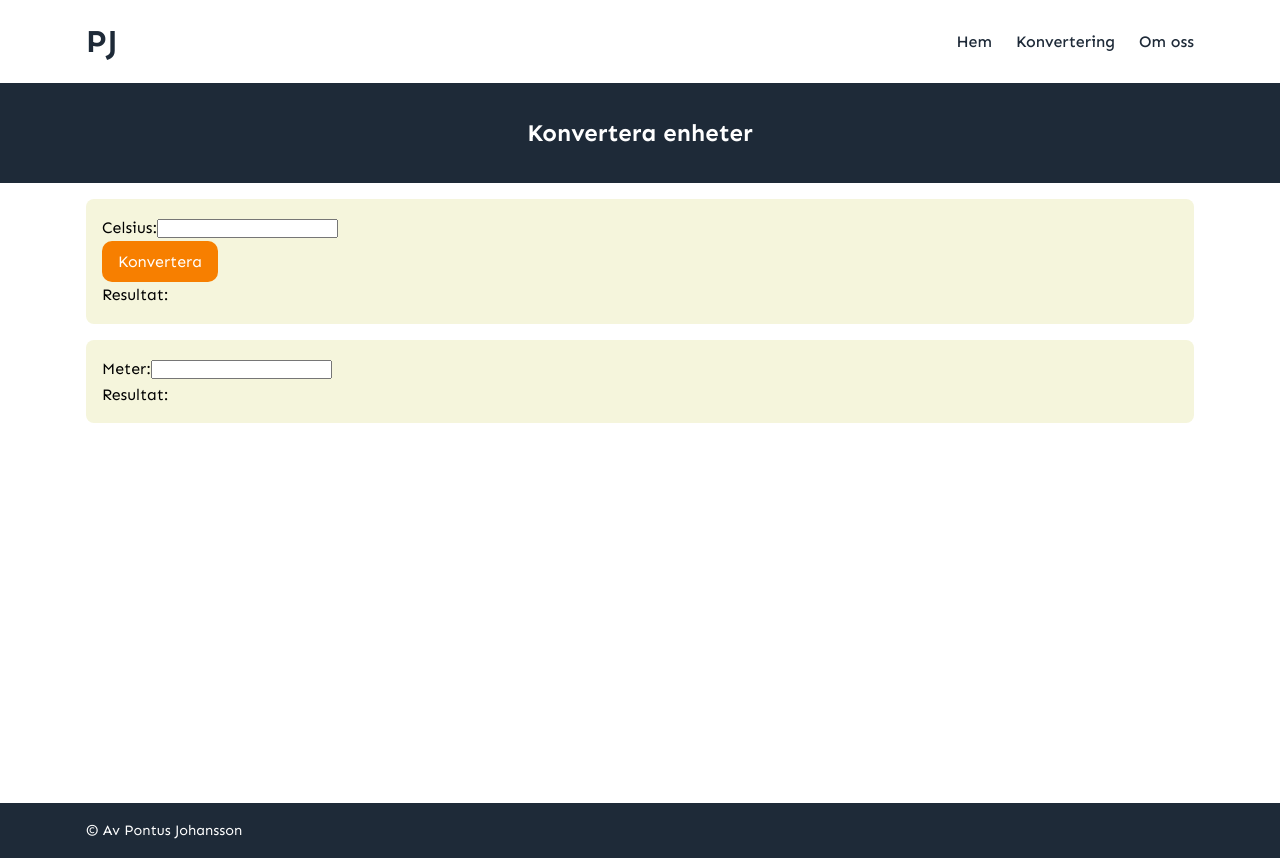
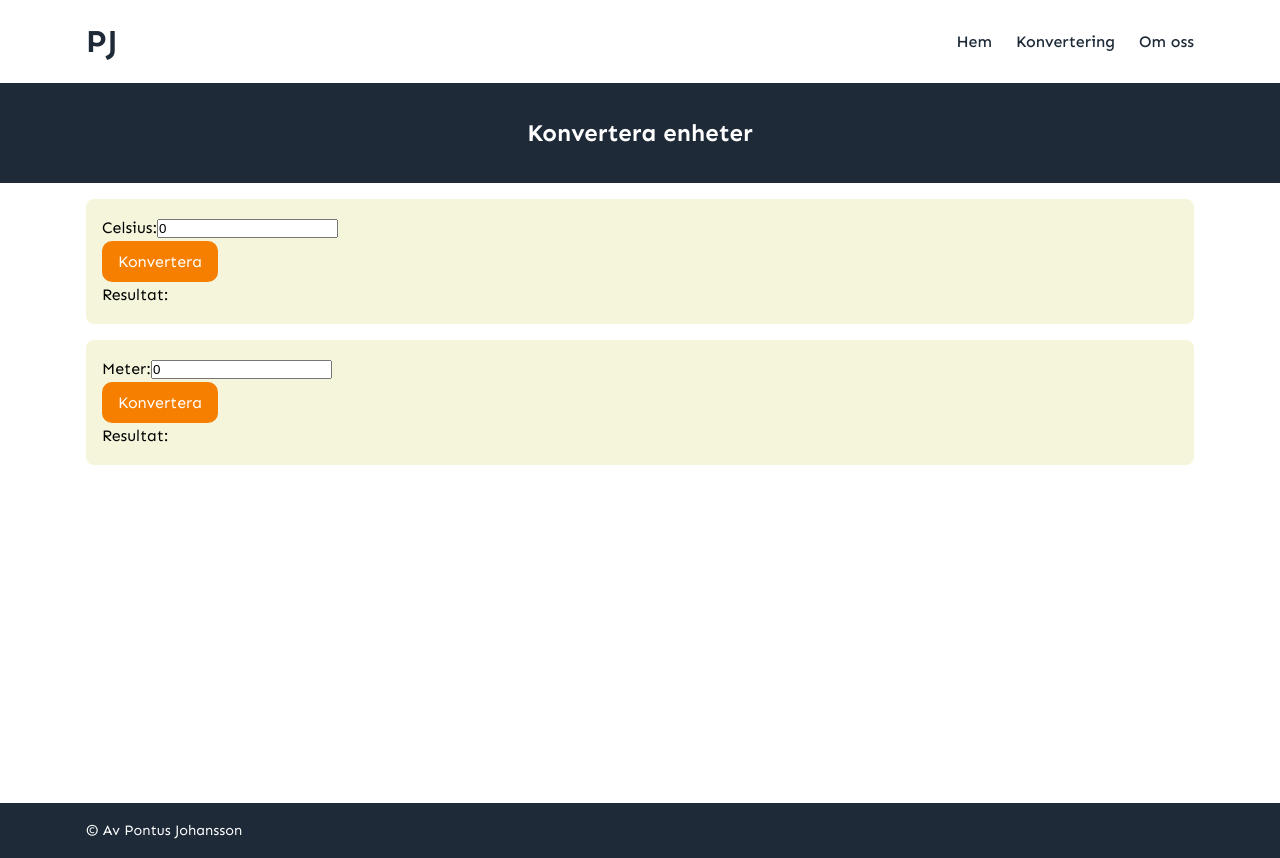
Before and after one commit to Punttt/AngularLab, an Angular app: page /converter in a window 1280 px wide. Built offline with nearby package versions, Linux system fonts and the light colour scheme.

Commit message:
importerar forms module

```diff
--- a/src/app/pages/converter/converter.html
+++ b/src/app/pages/converter/converter.html
@@ -5,15 +5,16 @@
 
     <div class="wrapper">
         <label for="celsius">Celsius:</label>
-        <input type="number" id="celsius">
-        <button class="btn">Konvertera</button>
+        <input type="number" id="celsius" [(ngModel)]="celsius">
+        <button class="btn" (click)="convertCelsius()">Konvertera</button>
         <p>Resultat:</p>
     </div>
 
 
     <div class="wrapper">
         <label for="meter">Meter:</label>
-        <input type="number" id="meter">
+        <input type="number" id="meter" [(ngModel)]="meter">
+        <button class="btn" (click)="convertMeter()">Konvertera</button>
         <p>Resultat:</p>
     </div>
 </div>
--- a/src/app/pages/converter/converter.ts
+++ b/src/app/pages/converter/converter.ts
@@ -1,9 +1,26 @@
 import { Component } from '@angular/core';
+import { FormsModule } from '@angular/forms';
 
 @Component({
   selector: 'app-converter',
-  imports: [],
+  imports: [FormsModule],
   templateUrl: './converter.html',
   styleUrl: './converter.scss',
 })
-export class Converter {}
+export class Converter {
+  // Celsius
+  celsius: number = 0;
+  resCel: number = 0;
+
+  // Fahrenheit
+  fahrenheit: number = 0;
+  resFahr: number = 0;
+
+  // Meter
+  meter: number = 0;
+  resMet: number = 0;
+
+  // Feet
+  feet: number = 0;
+  resFeet: number = 0;
+}
```
